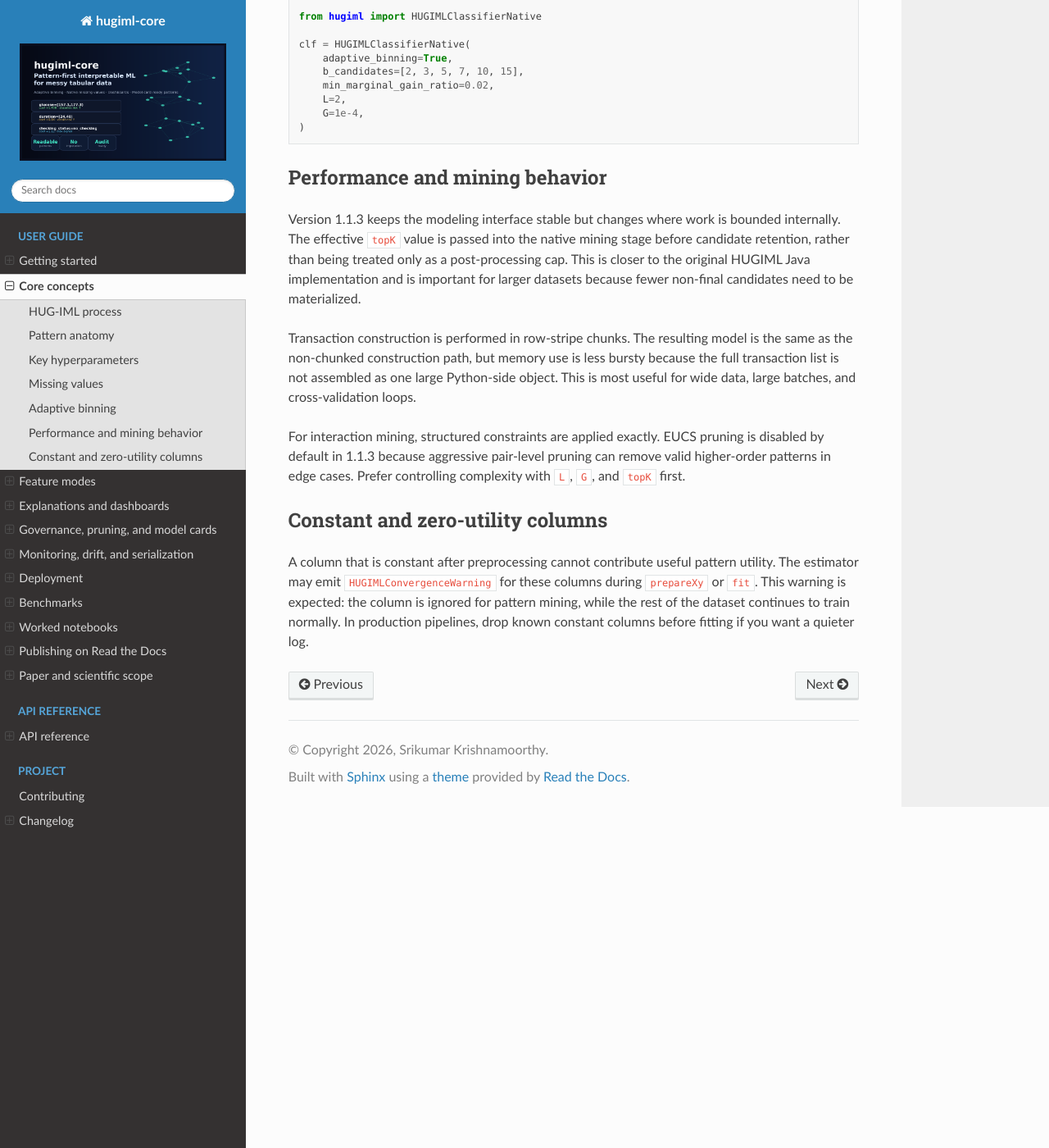
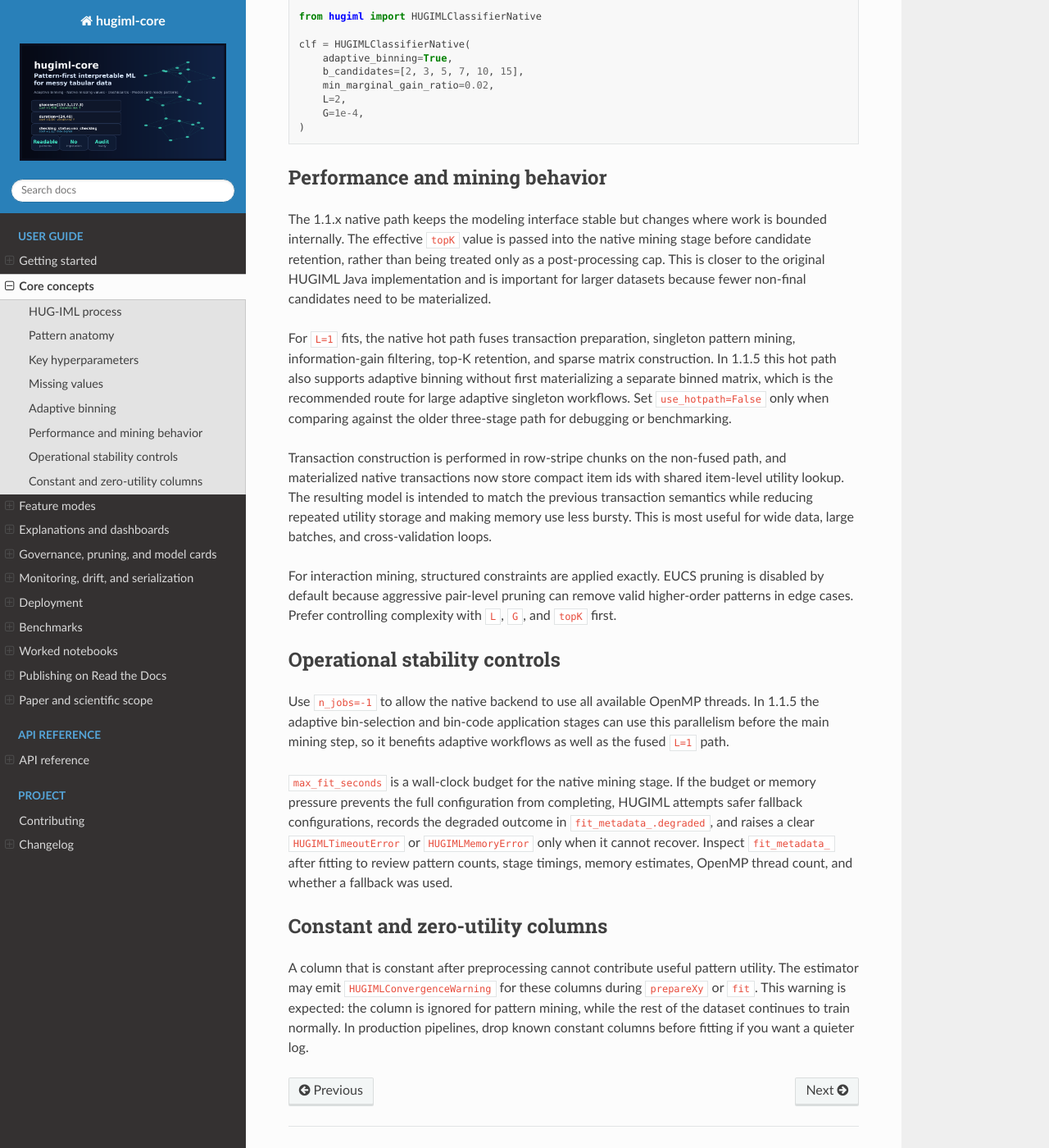
Before and after one commit to srikumar2050/hugiml-core, a Sphinx documentation site: the page built from docs/concepts.rst, in a window 1280 px wide and 1400 px high, scrolled down 2569 px. Shown: the whole window at 82% size. Built offline with Sphinx 7.4.7 and the Read the Docs theme 3.1.0, drawn with Linux system fonts in a browser that asks for light colours; some of the changed text lies outside the part shown.

Commit message:
Add files via upload

```diff
--- a/docs/benchmarks.rst
+++ b/docs/benchmarks.rst
@@ -42,7 +42,7 @@ Missing-value robustness
 Interpretation guidance
 -----------------------
 
-The benchmark suite should be read as a trade-off analysis, not as a universal ranking. Boosted tree models often deliver the highest raw predictive score, while HUGIML emphasizes compact pattern-level explanations, governance artifacts, and auditable behavior. For larger datasets, start with ``L=1`` and a bounded ``topK`` to keep mining and audit complexity manageable.
+The benchmark suite should be read as a trade-off analysis, not as a universal ranking. Boosted tree models often deliver the highest raw predictive score, while HUGIML emphasizes compact pattern-level explanations, governance artifacts, and auditable behavior. For larger datasets, start with ``L=1`` and a bounded ``topK`` to keep mining and audit complexity manageable. In 1.1.5, the fused native ``L=1`` path is also the preferred benchmark setting for large adaptive-binning runs because it avoids intermediate adaptive binned-matrix materialization.
 
 Reproducibility notes
 ---------------------
--- a/docs/concepts.rst
+++ b/docs/concepts.rst
@@ -67,7 +67,7 @@ Key hyperparameters
      - Minimum information gain threshold.
      - ``1e-3`` to ``1e-5``
    * - ``topK``
-     - Maximum number of retained patterns. In 1.1.3 this budget is applied inside native mining, so it is both an interpretability cap and a performance control. ``-1`` computes an automatic budget from the mined item universe.
+     - Maximum number of retained patterns. In the native 1.1.x path this budget is applied inside mining, so it is both an interpretability cap and a performance control. ``-1`` computes an automatic budget from the mined item universe.
      - ``50`` to ``300`` for compact audits; use ``-1`` only when the candidate space is known to be manageable
    * - ``adaptive_binning``
      - Selects per-feature bin resolution with supervised information gain.
@@ -113,11 +113,20 @@ Adaptive binning selects a bin count per numerical feature by evaluating candida
 Performance and mining behavior
 --------------------------------
 
-Version 1.1.3 keeps the modeling interface stable but changes where work is bounded internally. The effective ``topK`` value is passed into the native mining stage before candidate retention, rather than being treated only as a post-processing cap. This is closer to the original HUGIML Java implementation and is important for larger datasets because fewer non-final candidates need to be materialized.
+The 1.1.x native path keeps the modeling interface stable but changes where work is bounded internally. The effective ``topK`` value is passed into the native mining stage before candidate retention, rather than being treated only as a post-processing cap. This is closer to the original HUGIML Java implementation and is important for larger datasets because fewer non-final candidates need to be materialized.
 
-Transaction construction is performed in row-stripe chunks. The resulting model is the same as the non-chunked construction path, but memory use is less bursty because the full transaction list is not assembled as one large Python-side object. This is most useful for wide data, large batches, and cross-validation loops.
+For ``L=1`` fits, the native hot path fuses transaction preparation, singleton pattern mining, information-gain filtering, top-K retention, and sparse matrix construction. In 1.1.5 this hot path also supports adaptive binning without first materializing a separate binned matrix, which is the recommended route for large adaptive singleton workflows. Set ``use_hotpath=False`` only when comparing against the older three-stage path for debugging or benchmarking.
 
-For interaction mining, structured constraints are applied exactly. EUCS pruning is disabled by default in 1.1.3 because aggressive pair-level pruning can remove valid higher-order patterns in edge cases. Prefer controlling complexity with ``L``, ``G``, and ``topK`` first.
+Transaction construction is performed in row-stripe chunks on the non-fused path, and materialized native transactions now store compact item ids with shared item-level utility lookup. The resulting model is intended to match the previous transaction semantics while reducing repeated utility storage and making memory use less bursty. This is most useful for wide data, large batches, and cross-validation loops.
+
+For interaction mining, structured constraints are applied exactly. EUCS pruning is disabled by default because aggressive pair-level pruning can remove valid higher-order patterns in edge cases. Prefer controlling complexity with ``L``, ``G``, and ``topK`` first.
+
+Operational stability controls
+------------------------------
+
+Use ``n_jobs=-1`` to allow the native backend to use all available OpenMP threads. In 1.1.5 the adaptive bin-selection and bin-code application stages can use this parallelism before the main mining step, so it benefits adaptive workflows as well as the fused ``L=1`` path.
+
+``max_fit_seconds`` is a wall-clock budget for the native mining stage. If the budget or memory pressure prevents the full configuration from completing, HUGIML attempts safer fallback configurations, records the degraded outcome in ``fit_metadata_.degraded``, and raises a clear ``HUGIMLTimeoutError`` or ``HUGIMLMemoryError`` only when it cannot recover. Inspect ``fit_metadata_`` after fitting to review pattern counts, stage timings, memory estimates, OpenMP thread count, and whether a fallback was used.
 
 Constant and zero-utility columns
 ---------------------------------
--- a/docs/getting_started.rst
+++ b/docs/getting_started.rst
@@ -99,7 +99,7 @@ After fitting, inspect both predictive behavior and explanation complexity:
 Performance-oriented starting point
 -----------------------------------
 
-For the current 1.1.3 implementation, start with a bounded pattern budget and increase complexity only when validation results justify it:
+For the current 1.1.5 implementation, start with the native ``L=1`` hot path, a bounded pattern budget, and adaptive binning only when per-feature bin selection is useful. Increase complexity only when validation results justify it:
 
 .. code-block:: python
 
@@ -109,11 +109,13 @@ For the current 1.1.3 implementation, start with a bounded pattern budget and in
        G=5e-3,
        topK=100,
        n_jobs=-1,
+       use_hotpath=True,
    )
 
    clf.fit(X_train, y_train)
    print(clf.fit_metadata_.summary())
+   print(clf.fit_metadata_)
 
-Use ``L=2`` when interaction patterns are important, and compensate by tightening ``G`` or keeping ``topK`` bounded. Use ``topK=-1`` only for smaller datasets or controlled benchmark runs, because it allows the automatic budget to grow with the item universe.
+Use ``adaptive_binning=True`` with ``L=1`` when you want supervised per-feature bin resolution without paying the cost of a fully materialized adaptive pre-binned matrix. Use ``L=2`` when interaction patterns are important, and compensate by tightening ``G`` or keeping ``topK`` bounded. Use ``topK=-1`` only for smaller datasets or controlled benchmark runs, because it allows the automatic budget to grow with the item universe.
 
 If your logs show ``HUGIMLConvergenceWarning`` for a constant column, the model is telling you that the column has zero utility. Drop the column upstream if it is expected; otherwise, treat it as a data-quality signal.
```
Also changed, not shown: docs/changelog.rst (+8 -0 lines), docs/index.rst (+7 -6 lines).
